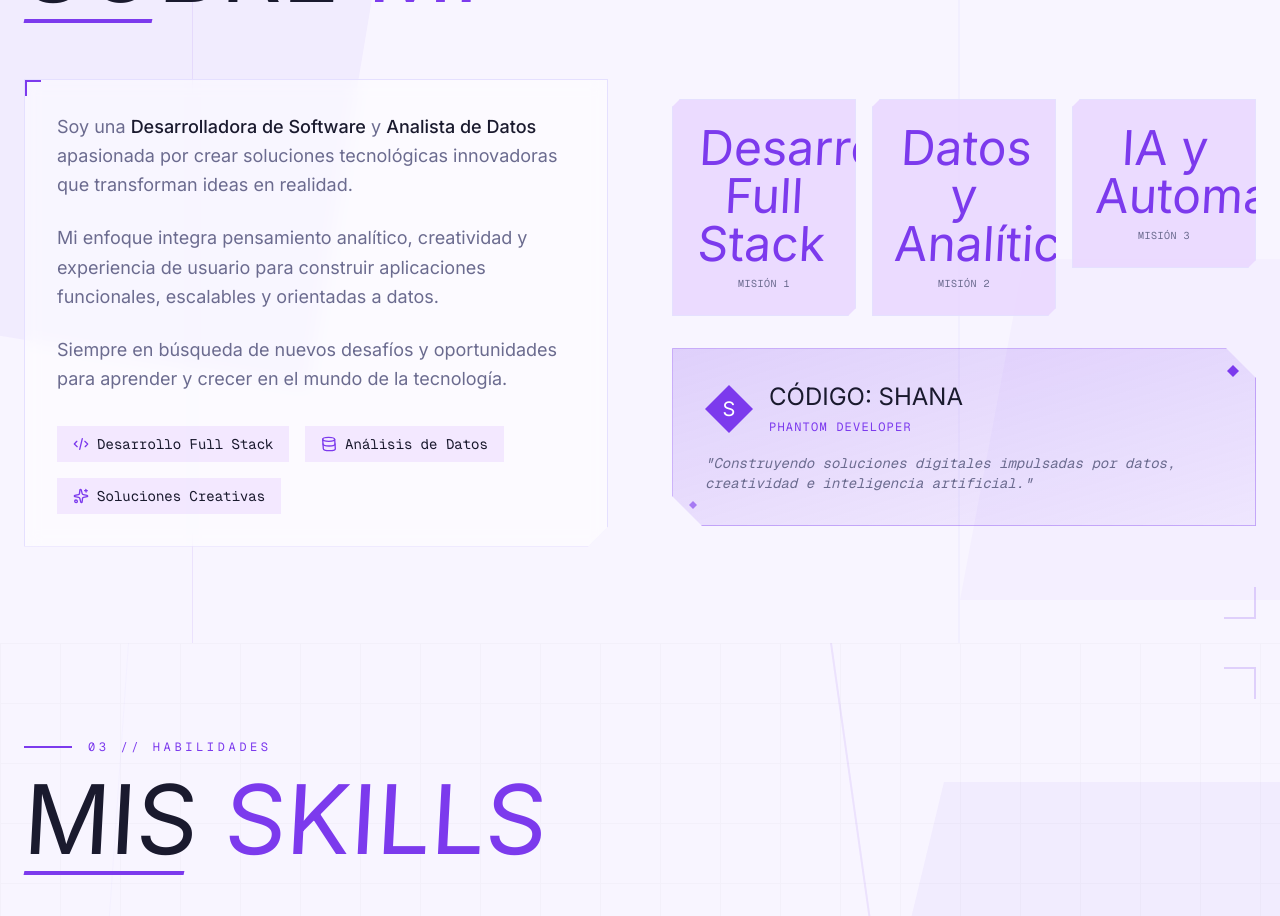
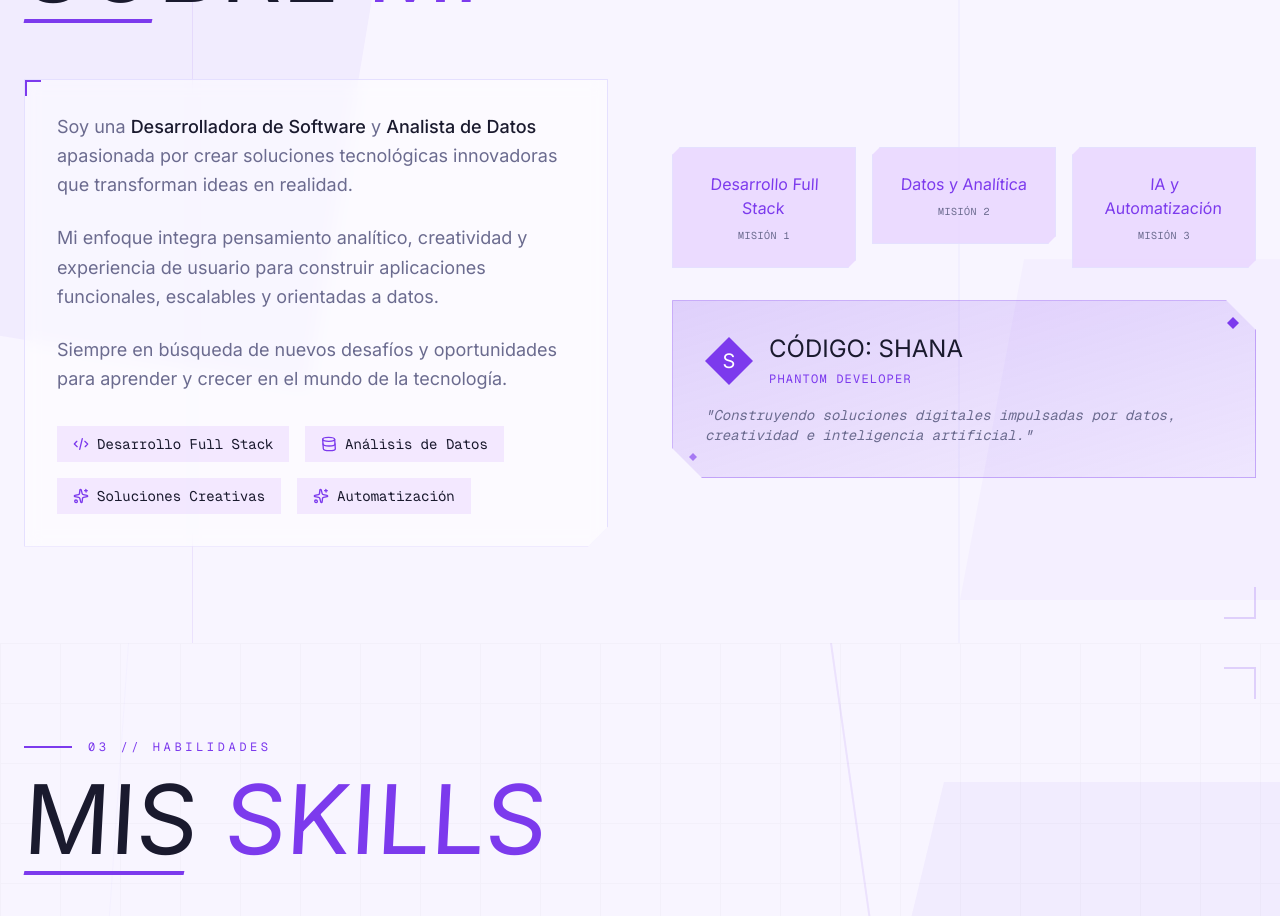
Before and after one commit to MaryJoP10/maryjop10, a Next.js app: page / in a window 1280 px wide. Shown: the part 2100-3016 px from the top of the page. Built offline with nearby package versions, Linux system fonts and the light colour scheme.

Commit message:
About section upgrading

```diff
--- a/components/about-section.tsx
+++ b/components/about-section.tsx
@@ -13,6 +13,7 @@ const highlights = [
   { icon: Code2, text: "Desarrollo Full Stack" },
   { icon: Database, text: "Análisis de Datos" },
   { icon: Sparkles, text: "Soluciones Creativas" },
+  { icon: Sparkles, text: "Automatización" },
 ]
 
 export function AboutSection() {
@@ -172,7 +173,7 @@ export function AboutSection() {
                     style={{ clipPath: "polygon(0 8px, 8px 0, 100% 0, 100% calc(100% - 8px), calc(100% - 8px) 100%, 0 100%)" }}
                   >
                     <span
-                      className="block font-(--font-display) text-4xl text-primary sm:text-5xl"
+                      className="block font-(--font-display) text-primary"
                       style={{ transform: "skewX(-3deg)" }}
                     >
                       {stat.value}
```
